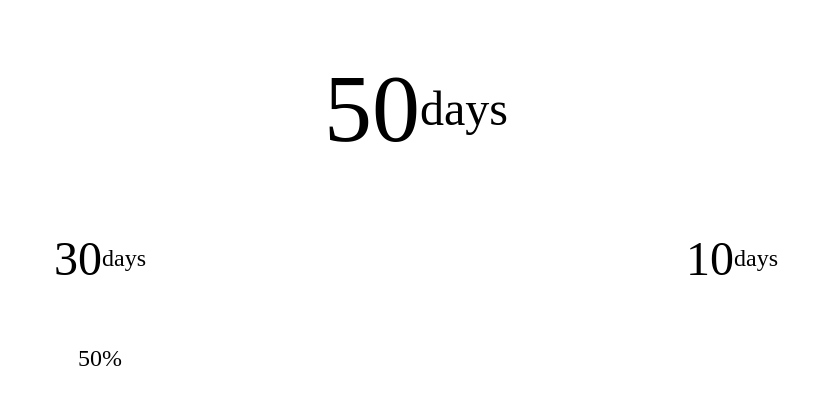
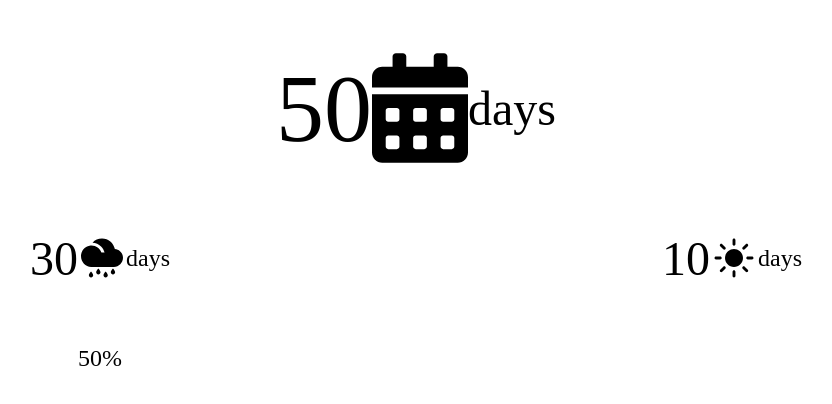
Before and after one commit to AmirHosseinifar/run-day-count, a React app: page / in a window 1280 px wide. Shown: the top 404 px of the page, without its empty margins (224-1056 px from the left). Built offline with nearby package versions, Linux system fonts and the light colour scheme.

Commit message:
Add react-icons

```diff
--- a/package.json
+++ b/package.json
@@ -42,6 +42,7 @@
     "react-app-polyfill": "^0.1.3",
     "react-dev-utils": "^6.0.4",
     "react-dom": "^16.5.2",
+    "react-icons": "^3.1.0",
     "resolve": "1.8.1",
     "style-loader": "0.23.0",
     "terser-webpack-plugin": "1.1.0",
--- a/src/components/RunDayCount.js
+++ b/src/components/RunDayCount.js
@@ -1,6 +1,7 @@
 import React from 'react'
 import '../stylesheets/ui.scss'
-
+import {FaCalendarAlt} from 'react-icons/fa'
+import {IoMdRainy , IoIosSunny} from 'react-icons/io'
 
 
   const percentToDecimal = (decimal) => {
@@ -16,14 +17,17 @@ import '../stylesheets/ui.scss'
       <div className="run-day-count">
         <div className="total-days">
           <span>{total}</span>
+          <FaCalendarAlt />
           <span>days</span>
         </div>
         <div className="rain-days">
           <span>{rainDay}</span>
+          <IoMdRainy />
           <span>days</span>
         </div>
         <div className="dry-days">
           <span>{dryDay}</span>
+          <IoIosSunny />
           <span>days</span>
         </div>
         <div>
```
Also changed, not shown: 1 other file (tests, documents, lock files or other folders).
